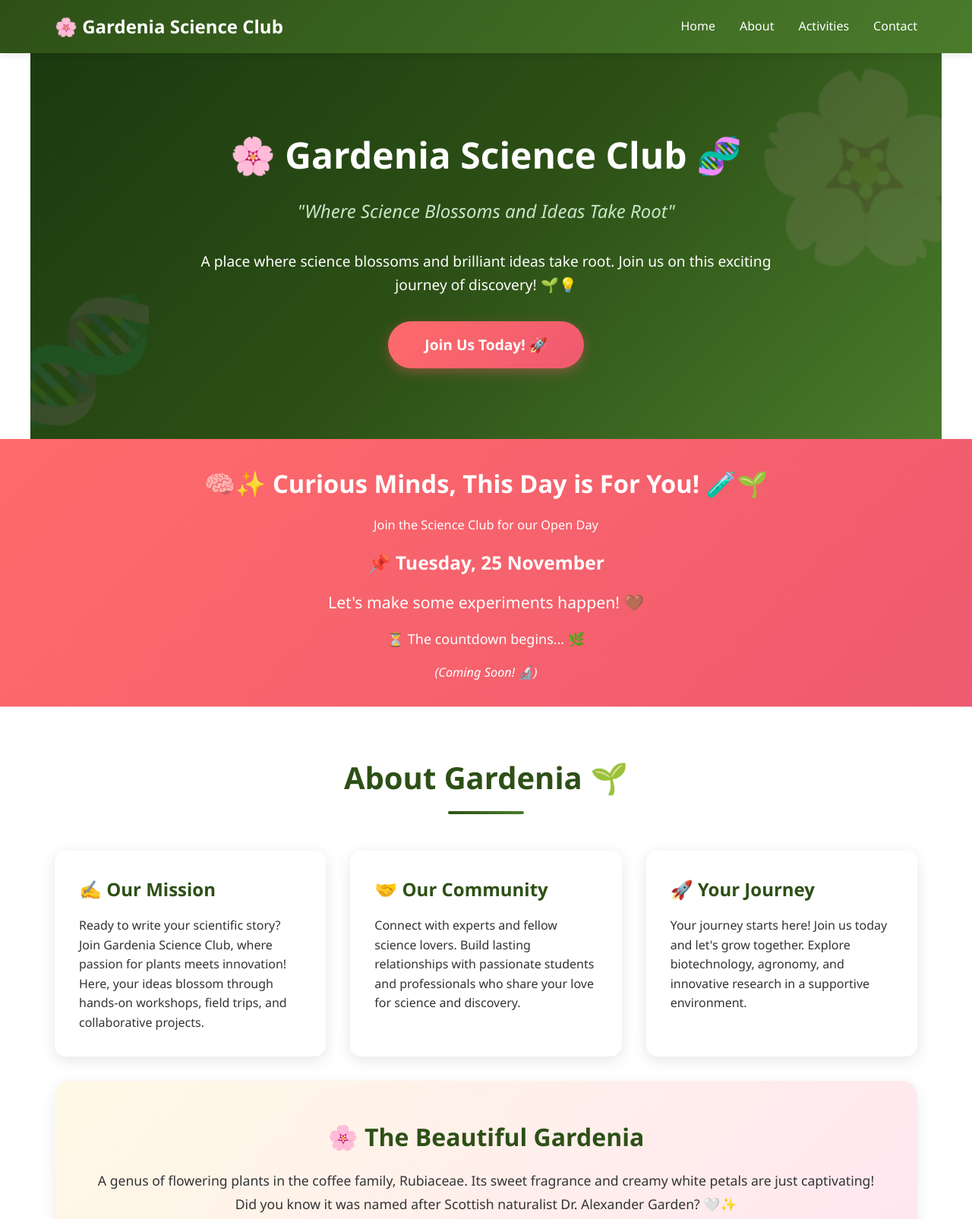
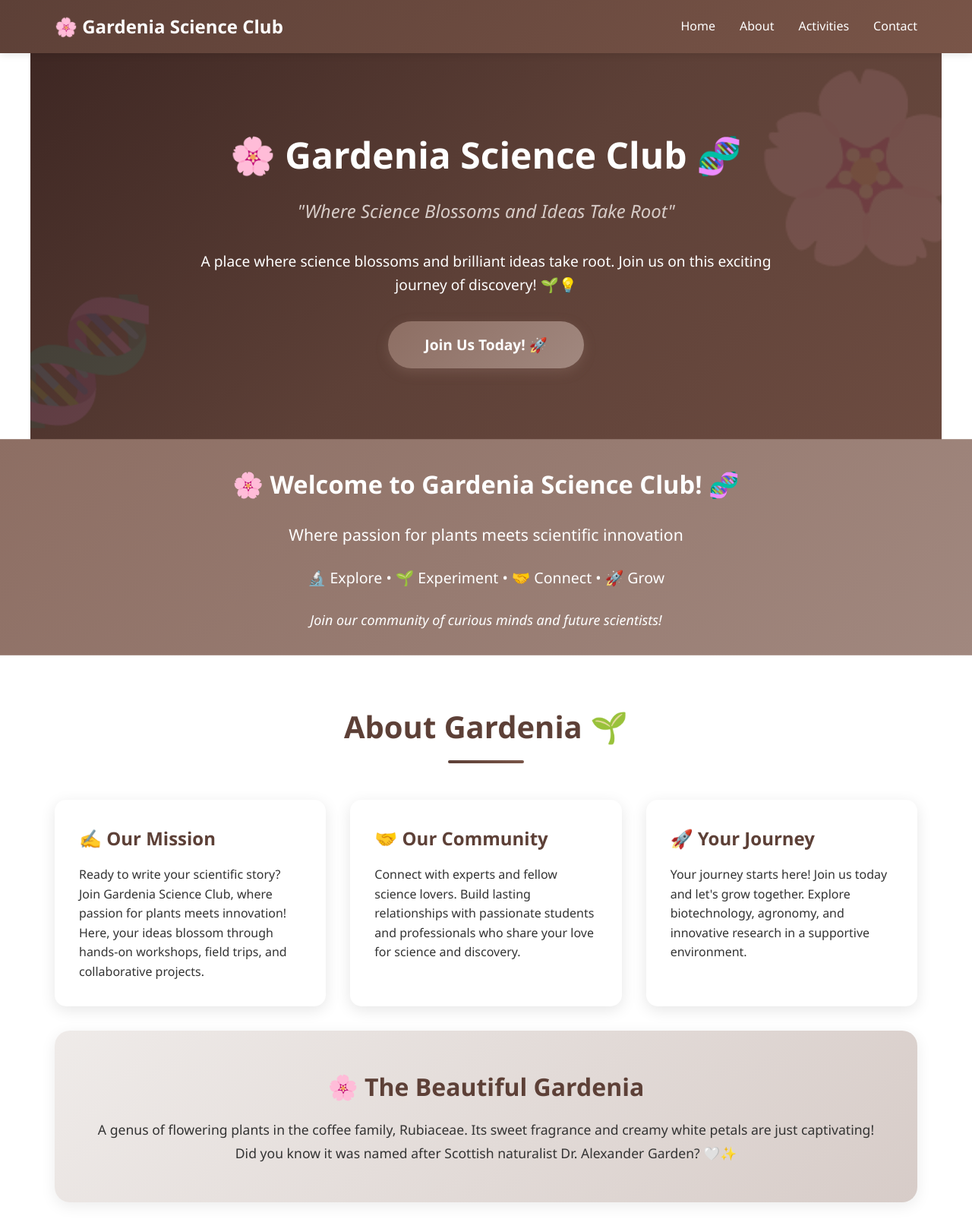
Before and after one commit to THE-25/gardenia-club, a plain HTML site: page index.html in a window 1280 px wide. Shown: the top 1605 px of the page at 76% size. Drawn offline with Linux system fonts and the light colour scheme.

Commit message:
Update index.html

```diff
--- a/index.html
+++ b/index.html
@@ -20,7 +20,7 @@
 
         /* Header & Navigation */
         header {
-            background: linear-gradient(135deg, #2d5016 0%, #4a7c2c 100%);
+            background: linear-gradient(135deg, #5d4037 0%, #795548 100%);
             color: white;
             padding: 1rem 0;
             position: fixed;
@@ -61,13 +61,13 @@
         }
 
         .nav-links a:hover {
-            color: #c8e6c9;
+            color: #d7ccc8;
         }
 
         /* Hero Section */
         .hero {
             margin-top: 70px;
-            background: linear-gradient(135deg, #1b3a0f 0%, #2d5016 50%, #4a7c2c 100%);
+            background: linear-gradient(135deg, #3e2723 0%, #5d4037 50%, #6d4c41 100%);
             color: white;
             padding: 6rem 2rem;
             text-align: center;
@@ -110,7 +110,7 @@
             font-size: 1.5rem;
             margin-bottom: 2rem;
             font-style: italic;
-            color: #c8e6c9;
+            color: #d7ccc8;
         }
 
         .hero p {
@@ -132,7 +132,7 @@
 
         /* Event Banner */
         .event-banner {
-            background: linear-gradient(135deg, #ff6b6b 0%, #ee5a6f 100%);
+            background: linear-gradient(135deg, #8d6e63 0%, #a1887f 100%);
             color: white;
             padding: 2rem;
             text-align: center;
@@ -166,7 +166,7 @@
             text-align: center;
             font-size: 2.5rem;
             margin-bottom: 3rem;
-            color: #2d5016;
+            color: #5d4037;
             position: relative;
             padding-bottom: 1rem;
         }
@@ -179,7 +179,7 @@
             transform: translateX(-50%);
             width: 100px;
             height: 4px;
-            background: linear-gradient(90deg, #2d5016, #4a7c2c);
+            background: linear-gradient(90deg, #5d4037, #795548);
             border-radius: 2px;
         }
 
@@ -205,14 +205,14 @@
         }
 
         .about-card h3 {
-            color: #2d5016;
+            color: #5d4037;
             margin-bottom: 1rem;
             font-size: 1.5rem;
         }
 
         /* Gardenia Info Section */
         .gardenia-info {
-            background: linear-gradient(135deg, #fff9e6 0%, #ffe6f0 100%);
+            background: linear-gradient(135deg, #efebe9 0%, #d7ccc8 100%);
             padding: 3rem;
             border-radius: 20px;
             margin: 2rem 0;
@@ -221,7 +221,7 @@
         }
 
         .gardenia-info h3 {
-            color: #2d5016;
+            color: #5d4037;
             font-size: 2rem;
             margin-bottom: 1rem;
         }
@@ -240,7 +240,7 @@
         }
 
         .activity-card {
-            background: linear-gradient(135deg, #e8f5e9 0%, #c8e6c9 100%);
+            background: linear-gradient(135deg, #d7ccc8 0%, #bcaaa4 100%);
             padding: 2rem;
             border-radius: 15px;
             text-align: center;
@@ -258,13 +258,13 @@
         }
 
         .activity-card h3 {
-            color: #2d5016;
+            color: #3e2723;
             margin-bottom: 0.5rem;
         }
 
         /* Contact Section */
         .contact-section {
-            background: linear-gradient(135deg, #2d5016 0%, #4a7c2c 100%);
+            background: linear-gradient(135deg, #5d4037 0%, #795548 100%);
             color: white;
             border-radius: 20px;
             padding: 3rem;
@@ -276,7 +276,7 @@
         }
 
         .contact-info a {
-            color: #c8e6c9;
+            color: #d7ccc8;
             text-decoration: none;
             font-size: 1.2rem;
             transition: color 0.3s;
@@ -296,7 +296,7 @@
 
         .social-btn {
             background: white;
-            color: #2d5016;
+            color: #5d4037;
             padding: 1rem 2rem;
             border-radius: 50px;
             text-decoration: none;
@@ -308,14 +308,14 @@
         }
 
         .social-btn:hover {
-            background: #c8e6c9;
+            background: #d7ccc8;
             transform: translateY(-5px);
             box-shadow: 0 5px 15px rgba(0,0,0,0.2);
         }
 
         /* Footer */
         footer {
-            background: #1b3a0f;
+            background: #3e2723;
             color: white;
             text-align: center;
             padding: 2rem;
@@ -325,7 +325,7 @@
         /* CTA Button */
         .cta-button {
             display: inline-block;
-            background: linear-gradient(135deg, #ff6b6b 0%, #ee5a6f 100%);
+            background: linear-gradient(135deg, #8d6e63 0%, #a1887f 100%);
             color: white;
             padding: 1rem 3rem;
             border-radius: 50px;
@@ -333,12 +333,12 @@
             font-weight: bold;
             font-size: 1.2rem;
             transition: all 0.3s;
-            box-shadow: 0 5px 15px rgba(238, 90, 111, 0.4);
+            box-shadow: 0 5px 15px rgba(141, 110, 99, 0.4);
         }
 
         .cta-button:hover {
             transform: translateY(-3px);
-            box-shadow: 0 8px 25px rgba(238, 90, 111, 0.5);
+            box-shadow: 0 8px 25px rgba(141, 110, 99, 0.5);
         }
 
         /* Responsive */
@@ -381,17 +381,15 @@
         <h1>🌸 Gardenia Science Club 🧬</h1>
         <p class="slogan">"Where Science Blossoms and Ideas Take Root"</p>
         <p>A place where science blossoms and brilliant ideas take root. Join us on this exciting journey of discovery! 🌱💡</p>
-        <a href="#contact" class="cta-button">Join Us Today! 🚀</a>
+        <a href="https://docs.google.com/forms/d/e/1FAIpQLScyjwQoMw9Q8L2yqKvozuGSYaUqMRlV_st5G7a1l9A0j1Tjkg/viewform" target="_blank" class="cta-button">Join Us Today! 🚀</a>
     </section>
 
-    <!-- Event Banner -->
+    <!-- Welcome Banner -->
     <div class="event-banner">
-        <h2>🧠✨ Curious Minds, This Day is For You! 🧪🌱</h2>
-        <p>Join the Science Club for our Open Day</p>
-        <div class="date">📌 Tuesday, 25 November</div>
-        <p style="font-size: 1.3rem; margin-top: 1rem;">Let's make some experiments happen! 🤎</p>
-        <p style="font-size: 1.1rem; margin-top: 1rem;">⏳ The countdown begins... 🌿</p>
-        <p style="margin-top: 1rem; font-style: italic;">(Coming Soon! 🔬)</p>
+        <h2>🌸 Welcome to Gardenia Science Club! 🧬</h2>
+        <p style="font-size: 1.3rem; margin: 1.5rem 0;">Where passion for plants meets scientific innovation</p>
+        <p style="font-size: 1.2rem; margin-top: 1rem;">🔬 Explore • 🌱 Experiment • 🤝 Connect • 🚀 Grow</p>
+        <p style="font-size: 1.1rem; margin-top: 1.5rem; font-style: italic;">Join our community of curious minds and future scientists!</p>
     </div>
 
     <!-- About Section -->
```
